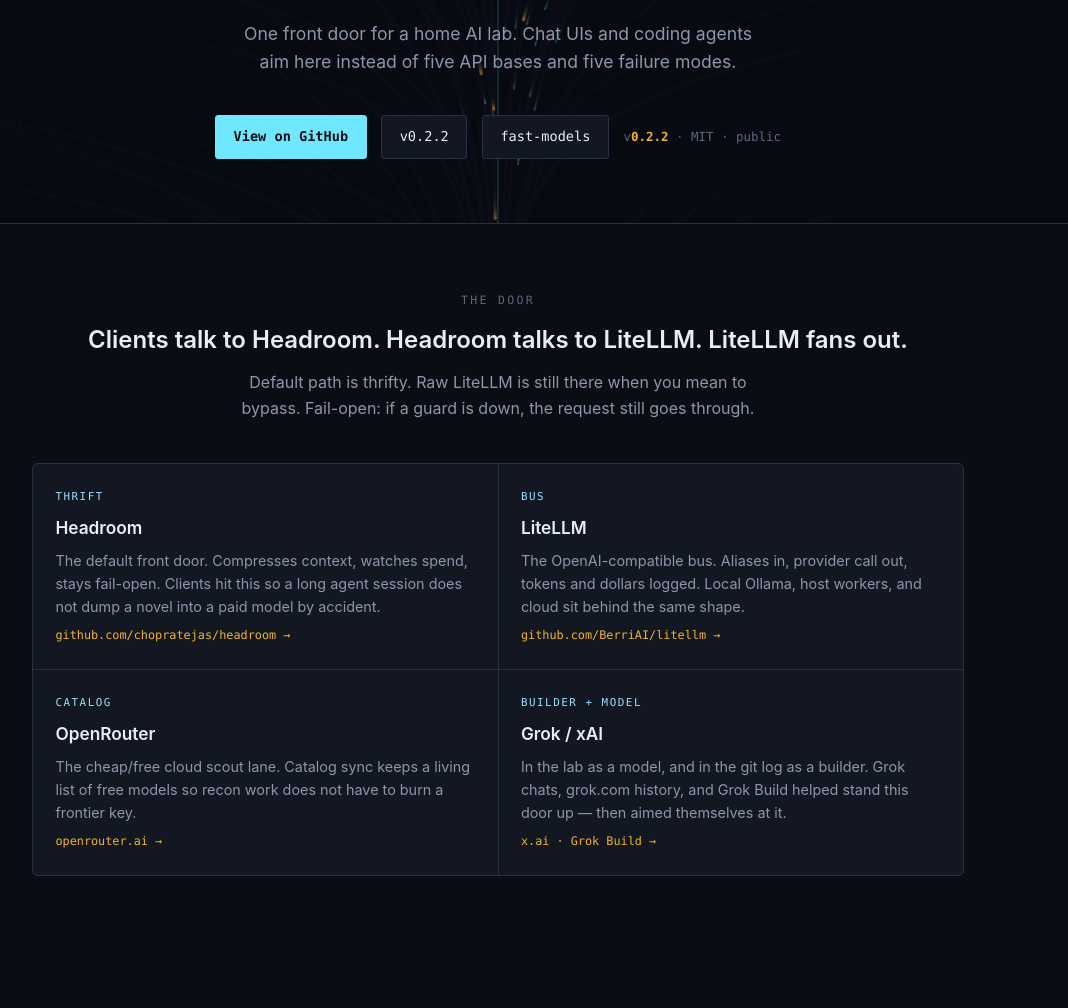
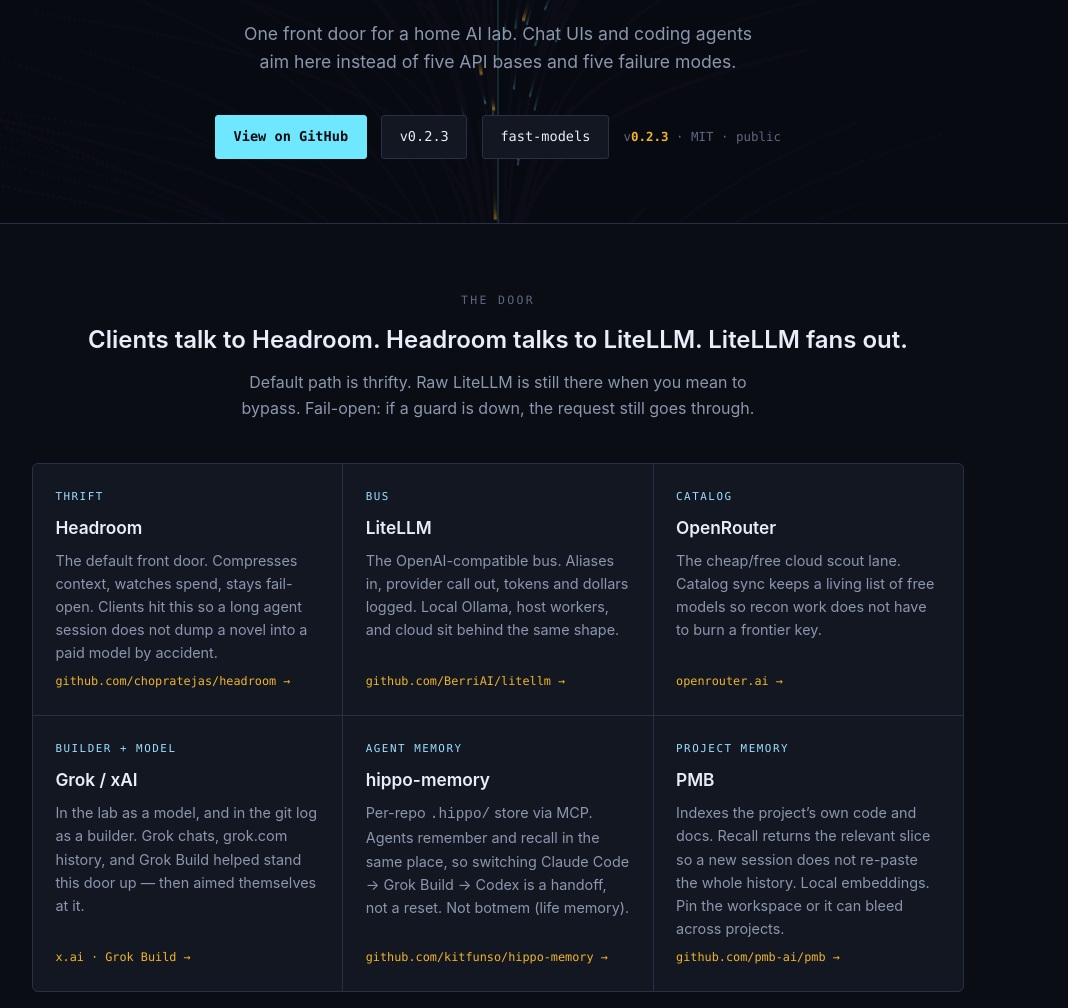
Before and after one commit to the1truedan/ai-gateway, a plain HTML site: page docs/index.html in a window 1280 px wide. Shown: the part 244-1252 px from the top of the page, without its empty margins (142-1210 px from the left). Drawn offline with Linux system fonts and the light colour scheme.

Commit message:
v0.2.3: credit hippo-memory and PMB on the Pages one-pager
They were already in the stack map. Hippo is per-repo agent recall;
PMB is per-project indexed memory. Not the same as botmem.

Co-Authored-By: Grok 4.6 <noreply@x.ai>

```diff
--- a/docs/index.html
+++ b/docs/index.html
@@ -82,7 +82,7 @@
   .section-sub { max-width: 54ch; margin: 0.7rem auto 0; color: var(--fg-dim); }
 
   .stack-grid {
-    display: grid; grid-template-columns: repeat(2, 1fr); gap: 1px;
+    display: grid; grid-template-columns: repeat(3, 1fr); gap: 1px;
     background: var(--line); border: 1px solid var(--line); border-radius: 6px; overflow: hidden;
   }
   .stack-card {
@@ -136,6 +136,9 @@
   }
   .mu-mark span { color: var(--accent-mu); }
 
+  @media (max-width: 900px) {
+    .stack-grid { grid-template-columns: repeat(2, 1fr); }
+  }
   @media (max-width: 720px) {
     .stack-grid, .cap-grid { grid-template-columns: 1fr; }
   }
@@ -152,9 +155,9 @@
     <p class="tagline">One front door for a home AI lab. Chat UIs and coding agents aim here instead of five API bases and five failure modes.</p>
     <div class="hero-cta">
       <a class="btn primary" href="https://github.com/the1truedan/ai-gateway">View on GitHub</a>
-      <a class="btn" href="https://github.com/the1truedan/ai-gateway/releases/tag/v0.2.2">v0.2.2</a>
+      <a class="btn" href="https://github.com/the1truedan/ai-gateway/releases/tag/v0.2.3">v0.2.3</a>
       <a class="btn" href="https://the1truedan.github.io/fast-models/">fast-models</a>
-      <span class="version-chip">v<b>0.2.2</b> · MIT · public</span>
+      <span class="version-chip">v<b>0.2.3</b> · MIT · public</span>
     </div>
   </div>
 </div>
@@ -190,6 +193,18 @@
       <p>In the lab as a model, and in the git log as a builder. Grok chats, grok.com history, and Grok Build helped stand this door up — then aimed themselves at it.</p>
       <span class="link-hint">x.ai · Grok Build →</span>
     </a>
+    <a class="stack-card" href="https://github.com/kitfunso/hippo-memory" target="_blank" rel="noopener">
+      <span class="role">agent memory</span>
+      <h3>hippo-memory</h3>
+      <p>Per-repo <code>.hippo/</code> store via MCP. Agents remember and recall in the same place, so switching Claude Code → Grok Build → Codex is a handoff, not a reset. Not botmem (life memory).</p>
+      <span class="link-hint">github.com/kitfunso/hippo-memory →</span>
+    </a>
+    <a class="stack-card" href="https://github.com/pmb-ai/pmb" target="_blank" rel="noopener">
+      <span class="role">project memory</span>
+      <h3>PMB</h3>
+      <p>Indexes the project’s own code and docs. Recall returns the relevant slice so a new session does not re-paste the whole history. Local embeddings. Pin the workspace or it can bleed across projects.</p>
+      <span class="link-hint">github.com/pmb-ai/pmb →</span>
+    </a>
   </div>
 </section>
 
@@ -202,7 +217,7 @@
     <p><span class="tl">22 March 2026</span> — earliest vibecoding on record: surplus hardware, a homelab, long Grok threads. Hobby voltage.</p>
     <p><span class="tl">13 April 2026</span> — the pivot. Real-world harm around a mother’s care made the hobby stop being a hobby. Within a week: an AI/ML certificate path, a caregiver prize track, and <strong>M.A.N.A.G.E.R. LLC</strong> (20 April). The question became: how do you prepare for the care when we cannot be there?</p>
     <p>This repo grew as <strong>parallel infrastructure</strong> next to the caregiving monorepo. Desk Mac, GPU host, NAS — one OpenAI-shaped door so chat UIs and coding agents (Pi, OpenCode, Claude Code, Codex, Cursor, Grok Build) did not each invent their own base URL and their own outage.</p>
-    <p><strong>Headroom</strong> went in front because stateless chats and paywalls were eating sessions. <strong>LiteLLM</strong> became the bus because every client already spoke that dialect. <strong>OpenRouter</strong> kept a free-model catalog alive so recon could stay cheap. <strong>Grok</strong> was both a coworker under the 31 July deadline and the thread that hopped twitter.com → grok.com → WebUI → local history ingest → this gateway.</p>
+    <p><strong>Headroom</strong> went in front because stateless chats and paywalls were eating sessions. <strong>LiteLLM</strong> became the bus because every client already spoke that dialect. <strong>OpenRouter</strong> kept a free-model catalog alive so recon could stay cheap. <strong>Grok</strong> was both a coworker under the 31 July deadline and the thread that hopped twitter.com → grok.com → WebUI → local history ingest → this gateway. <strong>Hippo</strong> and <strong>PMB</strong> landed next so the door had a memory: hippo for what an agent explicitly remembered, PMB for what the repo already knew.</p>
     <p>Then the weights outgrew every machine. The sibling <a href="https://the1truedan.github.io/fast-models/">fast-models</a> pool (NVMe, Btrfs, bees, NFS) is the house behind the doorbell. Public trees are sanitized: no home secrets, no care records, no raw LAN IPs.</p>
     <p>Fluke or project management — either way the boxes light up.</p>
   </div>
```
Also changed, not shown: 4 other files.
